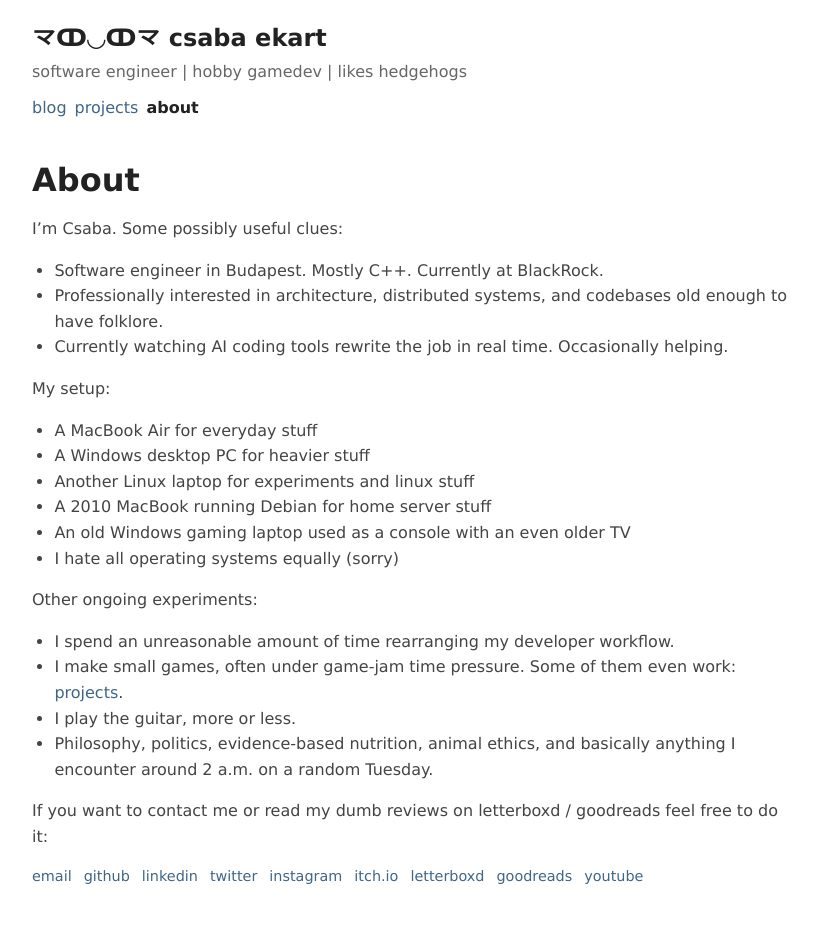
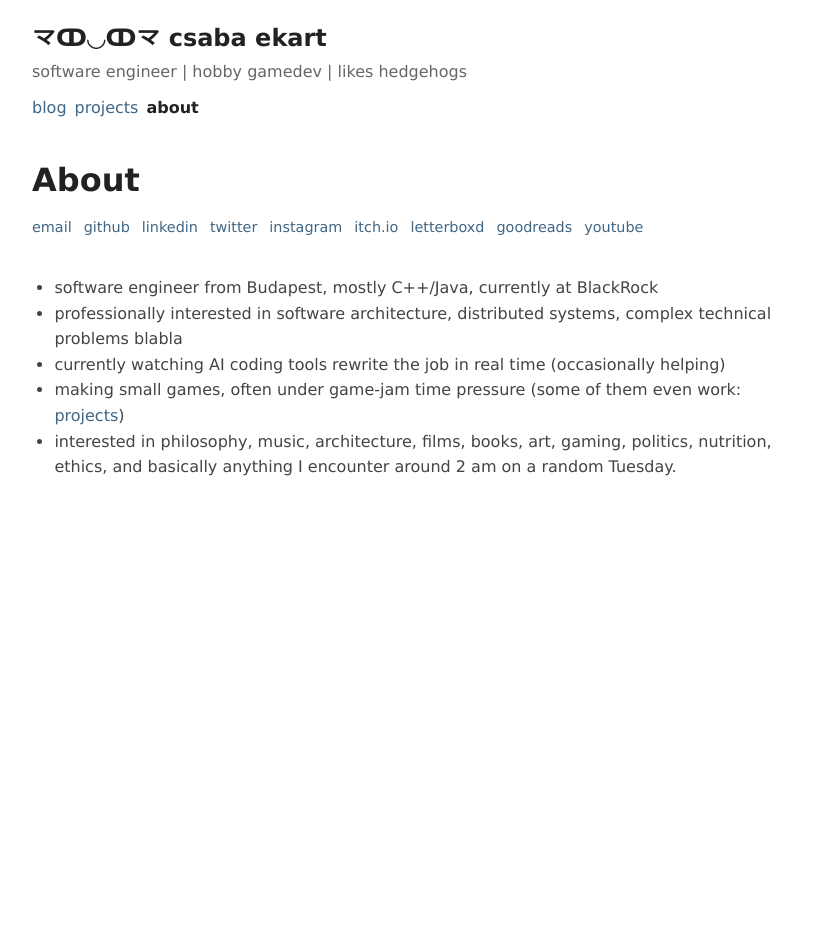
Before and after one commit to ekaktusz/ekaktusz.github.io, a Jekyll site: the page built from about.md, in a window 1280 px wide. Shown: the whole page, without its empty margins (228-1046 px from the left). Built offline with Jekyll 4.4.1, drawn with Linux system fonts in a browser that asks for light colours; after the commit the page ends 900 px from its top, so only the background shows below that.

Commit message:
fixing bit of stuff

```diff
--- a/about.md
+++ b/about.md
@@ -4,32 +4,10 @@ title: About
 permalink: /about/
 ---
 
-I'm Csaba. Some possibly useful clues:
+{% include contact-links.html %}
 
-- Software engineer in Budapest. Mostly C++. Currently at BlackRock.
-- Professionally interested in architecture, distributed systems, and
-  codebases old enough to have folklore.
-- Currently watching AI coding tools rewrite the job in real time. Occasionally
-  helping.
-
-My setup:
-
-- A MacBook Air for everyday stuff
-- A Windows desktop PC for heavier stuff
-- Another Linux laptop for experiments and linux stuff
-- A 2010 MacBook running Debian for home server stuff
-- An old Windows gaming laptop used as a console with an even older TV
-- I hate all operating systems equally (sorry)
-
-Other ongoing experiments:
-
-- I spend an unreasonable amount of time rearranging my developer workflow.
-- I make small games, often under game-jam time pressure. Some of them even
-  work: [projects](/projects/).
-- I play the guitar, more or less.
-- Philosophy, politics, evidence-based nutrition, animal ethics, and basically
-  anything I encounter around 2 a.m. on a random Tuesday.
-
-
-If you want to contact me or read my dumb reviews on letterboxd / goodreads feel free to do it:
-{% include contact-links.html %}
+- software engineer from Budapest, mostly C++/Java, currently at BlackRock
+- professionally interested in software architecture, distributed systems, complex technical problems blabla
+- currently watching AI coding tools rewrite the job in real time (occasionally helping)
+- making small games, often under game-jam time pressure (some of them even work: [projects](/projects/))
+- interested in philosophy, music, architecture, films, books, art, gaming, politics, nutrition, ethics, and basically anything I encounter around 2 am on a random Tuesday.
```
Also changed, not shown: projects.md (+6 -6 lines), 1 other file.
